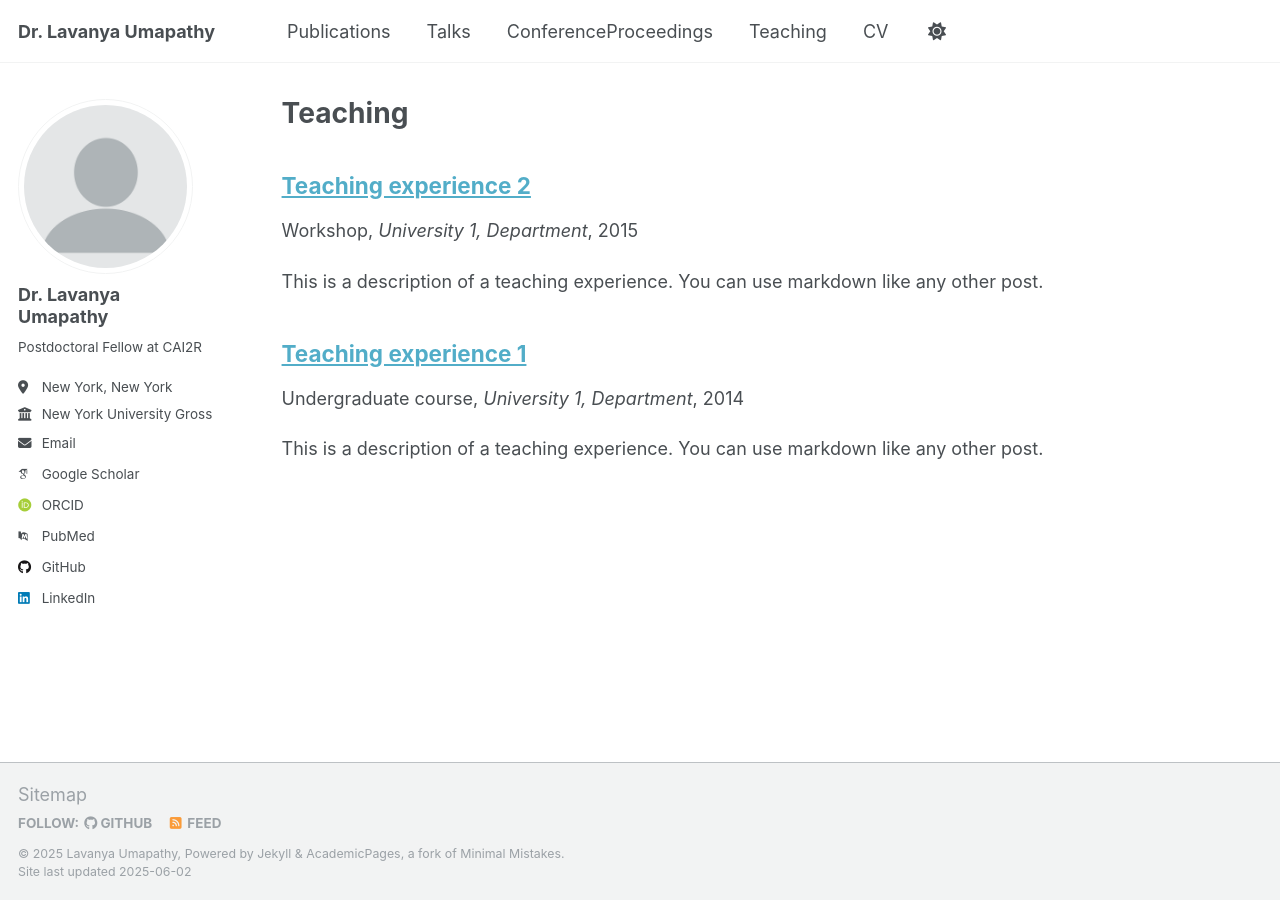
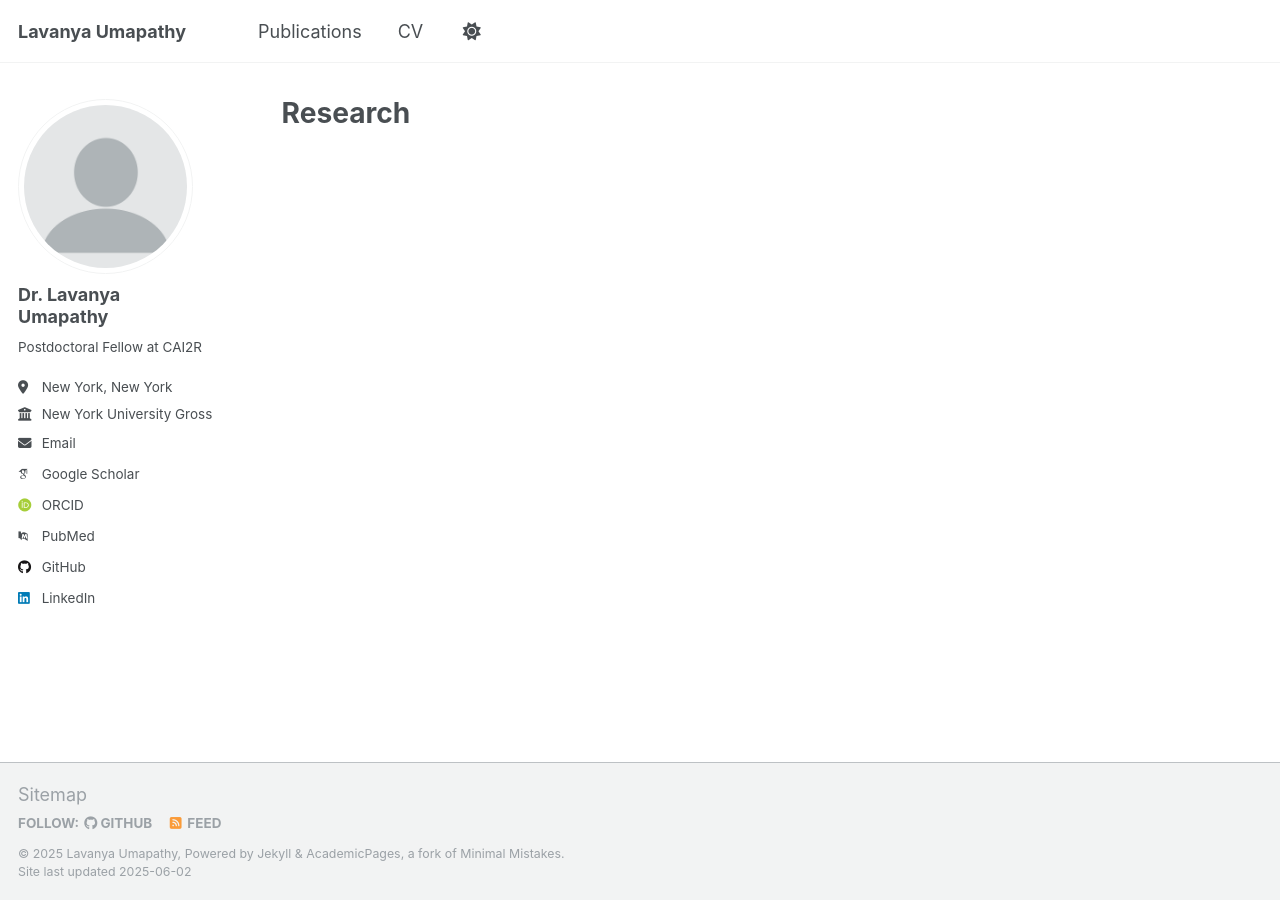
Before and after one commit to lunastra26/lunastra26.github.io, a Jekyll site: the page built from _pages/research.html, in a window 1280 px wide. Built offline with Jekyll 4.4.1, drawn with Linux system fonts in a browser that asks for light colours; some web fonts are replaced.

Commit message:
update CV 1

```diff
--- a/_config.yml
+++ b/_config.yml
@@ -9,7 +9,7 @@
 # Basic Site Settings
 locale                   : "en-US"
 site_theme               : "default"
-title                    : "Dr. Lavanya Umapathy"
+title                    : "Lavanya Umapathy"
 title_separator          : "-"
 name                     : &name "Lavanya Umapathy"
 description              : &description "Postdoctoral Fellow at Center for Advanced Imaging Innovation and Research, NYU Grossman School of Medicine"
--- a/_pages/teaching.html
+++ b/_pages/research.html
@@ -1,12 +1,12 @@
 ---
 layout: archive
-title: "Teaching"
-permalink: /teaching/
+title: "Research"
+permalink: /research/
 author_profile: true
 ---
 
 {% include base_path %}
 
-{% for post in site.teaching reversed %}
+{% for post in site.research reversed %}
   {% include archive-single.html %}
 {% endfor %}
--- a/_teaching/2014-spring-teaching-1.md
+++ /dev/null
@@ -1,20 +0,0 @@
----
-title: "Teaching experience 1"
-collection: teaching
-type: "Undergraduate course"
-permalink: /teaching/2014-spring-teaching-1
-venue: "University 1, Department"
-date: 2014-01-01
-location: "City, Country"
----
-
-This is a description of a teaching experience. You can use markdown like any other post.
-
-Heading 1
-======
-
-Heading 2
-======
-
-Heading 3
-======
--- a/_teaching/2015-spring-teaching-2.md
+++ /dev/null
@@ -1,20 +0,0 @@
----
-title: "Teaching experience 2"
-collection: teaching
-type: "Workshop"
-permalink: /teaching/2015-spring-teaching-1
-venue: "University 1, Department"
-date: 2015-01-01
-location: "City, Country"
----
-
-This is a description of a teaching experience. You can use markdown like any other post.
-
-Heading 1
-======
-
-Heading 2
-======
-
-Heading 3
-======
```
Also changed, not shown: _data/navigation.yml (+6 -6 lines), _publications/2019-CT-Orbits-segmentation.md (renamed from _publications/2009-10-01-paper-title-number-1.md, +1 -1 lines), _research/2023-multi-contrast-contrastive-learning.md (added, +15 -0 lines).
